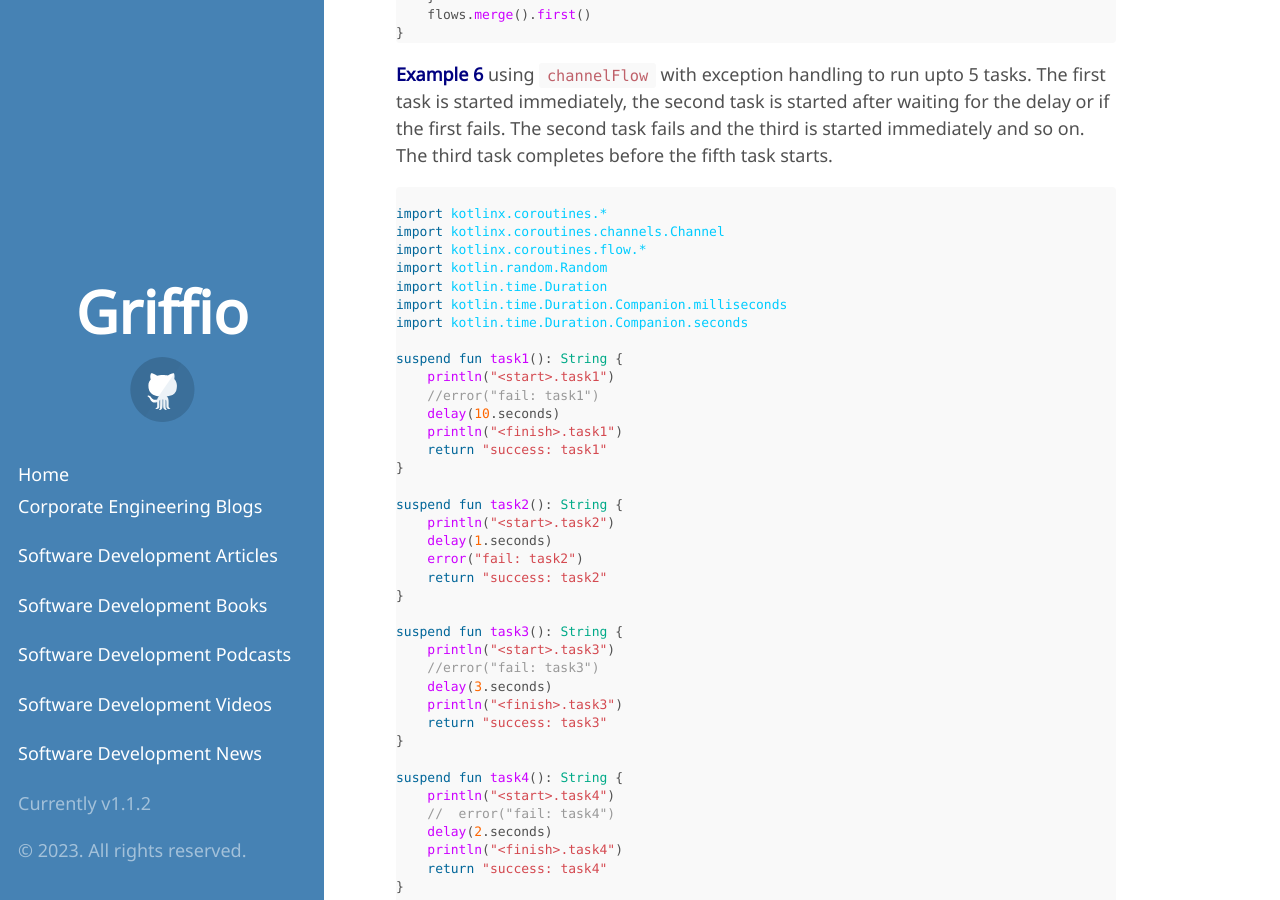
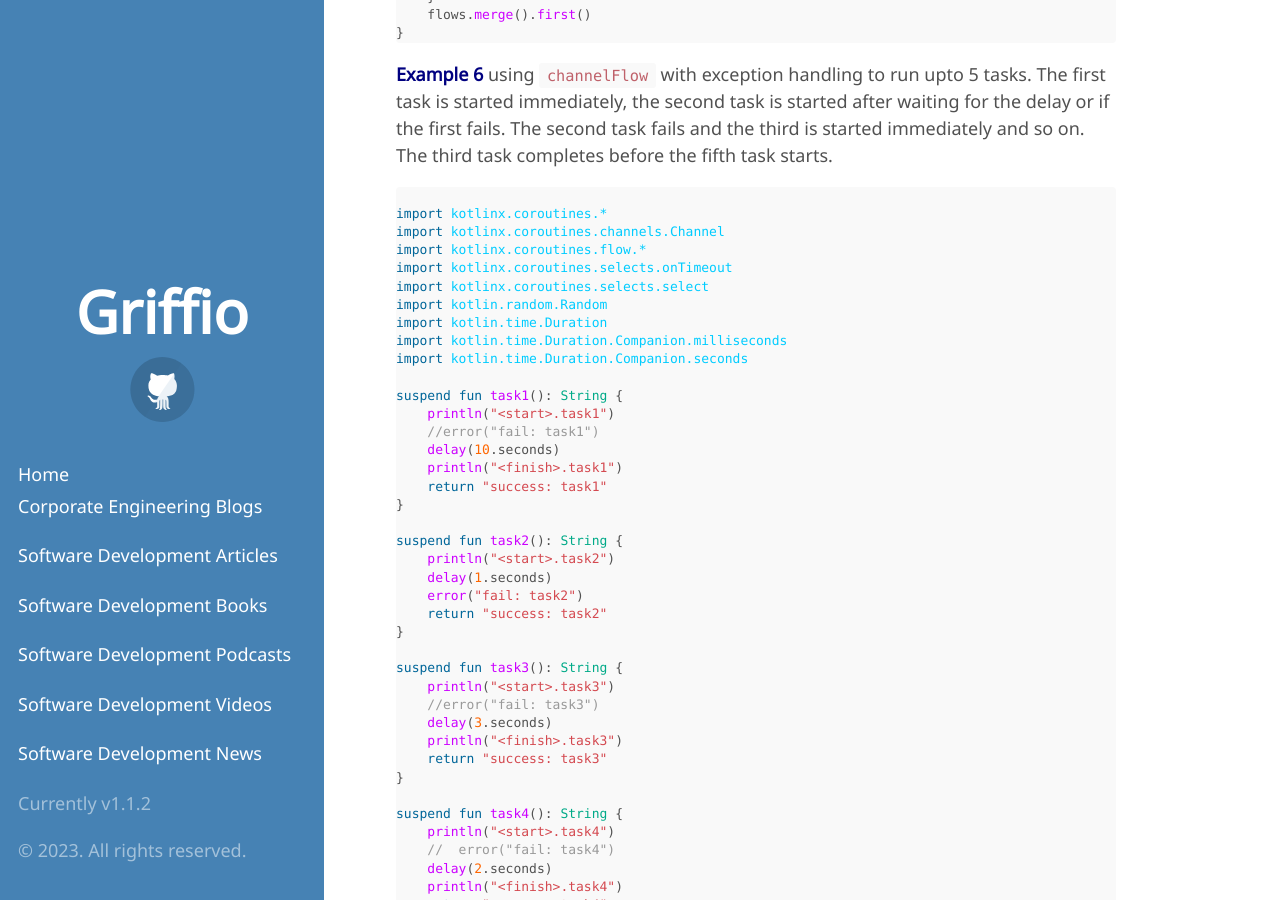
Before and after one commit to griffio/griffio.github.io, a Jekyll site: the page built from _posts/2023-03-18-More-Kotlin-Racing-Ambiguous-Coroutines.md, in a window 1280 px wide and 900 px high, scrolled down 5887 px. Built offline with Jekyll 4.4.1, drawn with Linux system fonts in a browser that asks for light colours; some web fonts are replaced.

Commit message:
Fix imports

```diff
--- a/_posts/2023-03-18-More-Kotlin-Racing-Ambiguous-Coroutines.md
+++ b/_posts/2023-03-18-More-Kotlin-Racing-Ambiguous-Coroutines.md
@@ -306,6 +306,8 @@
 import kotlinx.coroutines.*
 import kotlinx.coroutines.channels.Channel
 import kotlinx.coroutines.flow.*
+import kotlinx.coroutines.selects.onTimeout
+import kotlinx.coroutines.selects.select
 import kotlin.random.Random
 import kotlin.time.Duration
 import kotlin.time.Duration.Companion.milliseconds
```
